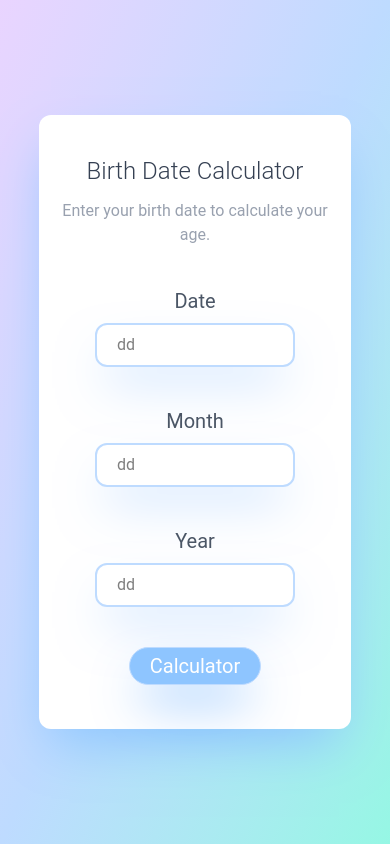
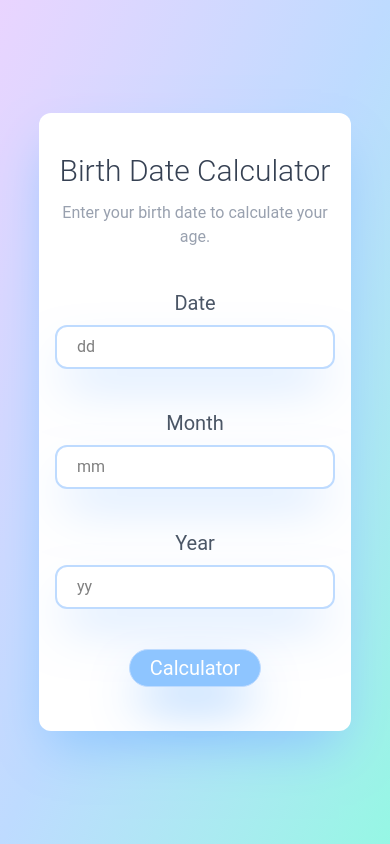
Before and after one commit to SejanAbrarFahim/Age, a website: page index.html in a window 390 px wide. Drawn offline with Linux system fonts and the light colour scheme.

Commit message:
first commit

```diff
--- /dev/null
+++ b/hello.js
@@ -0,0 +1 @@
+console.log("hello world")
--- a/index.html
+++ b/index.html
@@ -11,28 +11,28 @@
 bg-gradient-to-br from-purple-200 via-blue-200  to-teal-200">
     <section class="w-[80%] lg:w-[65%] xl:w-[55%] 2xl:w-[45%] mx-auto bg-white rounded-xl shadow-2xl shadow-blue-300">
        <div class="text-center my-10">
-        <h2 class="text-2xl lg:text-4xl font-light text-gray-700 mb-3">Birth Date Calculator</h2>
+        <h2 class="text-3xl lg:text-5xl font-light text-gray-700 mb-3">Birth Date Calculator</h2>
         <h4 class="text-gray-400 texl-xs lg:text-xl mx-5">Enter your birth date to calculate your age.</h4>
        </div>
-       <div class=" lg:flex justify-between items-center mx-4  xl:mx-20 gap-1">
+       <div class=" md:flex justify-between items-center mx-4 lg:mx-10 xl:mx-20 gap-1">
           <div class="flex flex-col  justify-center pb-10">
             <label for="date" class="label">Date</label>
             <input type="text" name="Date" id="date" placeholder="dd" required="required" minlength="1" maxlength="2" class="input">
           </div>
           <div class="flex flex-col justify-center pb-10">
             <label for="month" class="label">Month</label>
-            <input type="text" name="month" id="month" placeholder="dd" required="required" minlength="1" maxlength="2" class="input">
+            <input type="text" name="month" id="month" placeholder="mm" required="required" minlength="1" maxlength="2" class="input">
           </div>
           <div class="flex flex-col justify-center pb-10">
             <label for="year" class="label">Year</label>
-            <input type="text" name="year" id="year" placeholder="dd" required="required" minlength="4" maxlength="4" class="input">
+            <input type="text" name="year" id="year" placeholder="yy" required="required" minlength="4" maxlength="4" class="input">
           </div>
        </div>
 
        <div class="flex justify-center items-center">
         <button type="submit" onclick="age()" / class="border text-white bg-blue-300 shadow-blue-400 shadow-2xl border-blue-200 rounded-full px-5 py-1 text-xl mb-5 cursor-pointer">Calculator</button>
        </div>
-       <div id="age" class="text-center text-xl mb-6 "></div>
+       <div id="age" class="text-center text-xl mb-6 mx-5 "></div>
     </section>
   </body>
 
--- a/styles.css
+++ b/styles.css
@@ -12,6 +12,6 @@ body{
         @apply  text-center text-xl text-gray-600 ;
     }
     .input{
-        @apply border-2 border-blue-200 mx-10 lg:mx-0 px-5 py-2 rounded-xl mt-2 lg:w-50   shadow-blue-200 shadow-2xl;
+        @apply border-2 border-blue-200 mx-0  px-5 py-2 rounded-xl mt-2 lg:w-50 md:w-45  shadow-blue-200 shadow-2xl;
     }
 }
```
Also changed, not shown: dist/styles.css.
